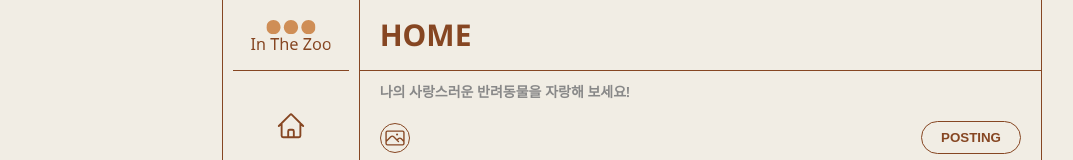
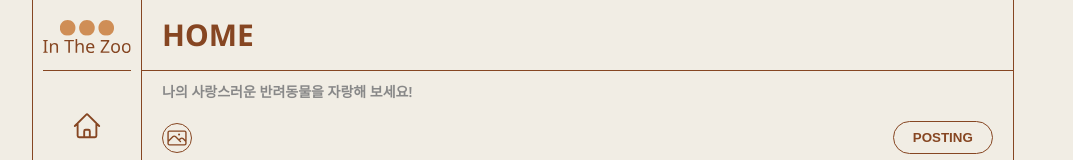
Before and after one commit to namoong0917/inthezoo, a React (Vite) app: page / in a window 1280 px wide. Shown: the top 160 px of the page, without its empty margins (8-1081 px from the left). Built offline with nearby package versions, Linux system fonts and the light colour scheme; no server answers; the database is empty; sample sign-in values are in the browser's storage.

Commit message:
스타일 수정

```diff
--- a/src/components/layout.tsx
+++ b/src/components/layout.tsx
@@ -4,29 +4,35 @@ import { auth } from "../firebase";
 
 const Wrap = styled.div`
   display: grid;
-  grid-template-columns: 0.8fr 4fr;
+  grid-template-columns: 0.5fr 4fr 1fr;
   padding: 0 20px;
   width: 100%;
   height: 100%;
-  max-width: 860px;
+  max-width: 1240px;
   ::-webkit-scrollbar {
     display: none;
   }
   @media (max-width: 1016px) {
-    grid-template-columns: 0.5fr 4fr;
+    padding: 0;
+    grid-template-columns: 0.4fr 4fr 1fr;
   }
 `;
 
 const LogoWrap = styled.h1`
-  width: 80px;
-  min-width: 80px;
+  /* width: 80px; */
+  min-width: 50px;
 `;
-const LogoImg = styled.img``;
 
 const MenuWrap = styled.nav`
   height: 100vh;
   padding: 20px 10px;
   border-left: 1px solid #864622;
+  background: #f1ede4;
+
+  @media (max-width: 1016px) {
+    padding: 0;
+    grid-template-columns: 0.2fr 4fr 1fr;
+  }
 `;
 
 const MenuUl = styled.ul`
@@ -51,11 +57,19 @@ const MenuList = styled.li`
     }
   }
   &:first-child {
-    padding-bottom: 20px;
+    padding-bottom: 17px;
     border-bottom: 1px solid #864622;
+
+    @media (max-width: 1016px) {
+      padding: 20px 5px;
+      border-bottom: none;
+    }
   }
   &:nth-child(2n) {
     margin: 40px 0;
+    @media (max-width: 1016px) {
+      margin: 25px 0;
+    }
   }
 
   &.log-out {
@@ -87,7 +101,7 @@ export default function Layout() {
           <MenuList>
             <LogoWrap>
               <Link to="/">
-                <LogoImg src="/img/logo.svg" alt="In The zoo 로고" />
+                <img src="/img/logo.svg" alt="In The zoo 로고" />
               </Link>
             </LogoWrap>
           </MenuList>
--- a/src/components/post-tweet-form.tsx
+++ b/src/components/post-tweet-form.tsx
@@ -19,6 +19,10 @@ const Title = styled.h2`
   font-weight: 700;
   font-size: 3rem;
   border-bottom: 1px solid #864622;
+
+  @media (max-width: 1016px) {
+    font-size: 1.6rem;
+  }
 `;
 
 const Form = styled.form`
@@ -39,6 +43,9 @@ const TextArea = styled.textarea`
     color: #888;
     font-size: 1.4rem;
     font-weight: 600;
+    @media (max-width: 1016px) {
+      font-size: 1.2rem;
+    }
   }
   &:focus {
     background: #fffaf5;
--- a/src/routes/profile.tsx
+++ b/src/routes/profile.tsx
@@ -34,6 +34,10 @@ const Title = styled.h2`
   font-weight: 700;
   font-size: 3rem;
   border-bottom: 1px solid #864622;
+
+  @media (max-width: 1016px) {
+    font-size: 1.6rem;
+  }
 `;
 
 const EditWrap = styled.div`
@@ -43,6 +47,9 @@ const EditWrap = styled.div`
   align-items: center;
   justify-content: space-between;
   gap: 20px;
+  @media (max-width: 1016px) {
+    flex-direction: column;
+  }
 `;
 
 const AvatarUpload = styled.label`
```
